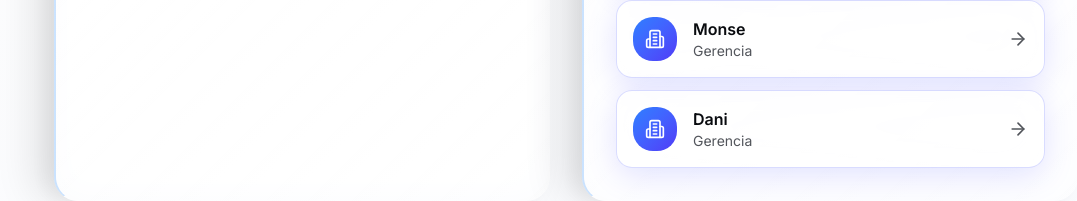
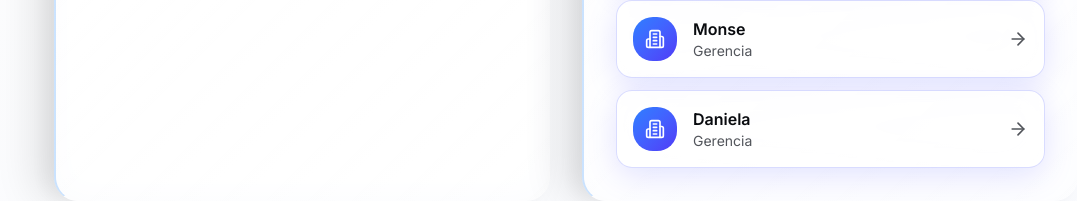
Before and after one commit to HUTECOfficial/crmconducto, a Next.js app: page /login in a window 1280 px wide. Shown: the part 478-679 px from the top of the page, without its empty margins (74-1151 px from the left). Built offline with nearby package versions, Linux system fonts and the light colour scheme; no server answers; the database is empty; a web font is replaced by a local one.

Commit message:
Change 'Dani' to 'Daniela' in usuarios and prospecto form

```diff
--- a/components/prospecto-form.tsx
+++ b/components/prospecto-form.tsx
@@ -193,7 +193,7 @@ export function ProspectoForm({ onClose }: ProspectoFormProps) {
               <SelectItem value="Mauricio Portillo">Mauricio Portillo</SelectItem>
               <SelectItem value="Javier Garcia">Javier Garcia</SelectItem>
               <SelectItem value="Monse">Monse</SelectItem>
-              <SelectItem value="Dani">Dani</SelectItem>
+              <SelectItem value="Daniela">Daniela</SelectItem>
             </SelectContent>
           </Select>
         </div>
--- a/data/usuarios.ts
+++ b/data/usuarios.ts
@@ -36,7 +36,7 @@ export const usuarios: Usuario[] = [
   },
   {
     id: "4",
-    nombre: "Dani",
+    nombre: "Daniela",
     email: "dani@crm.com",
     rol: "gerencia",
     avatar: "/placeholder.svg?height=40&width=40",
```
